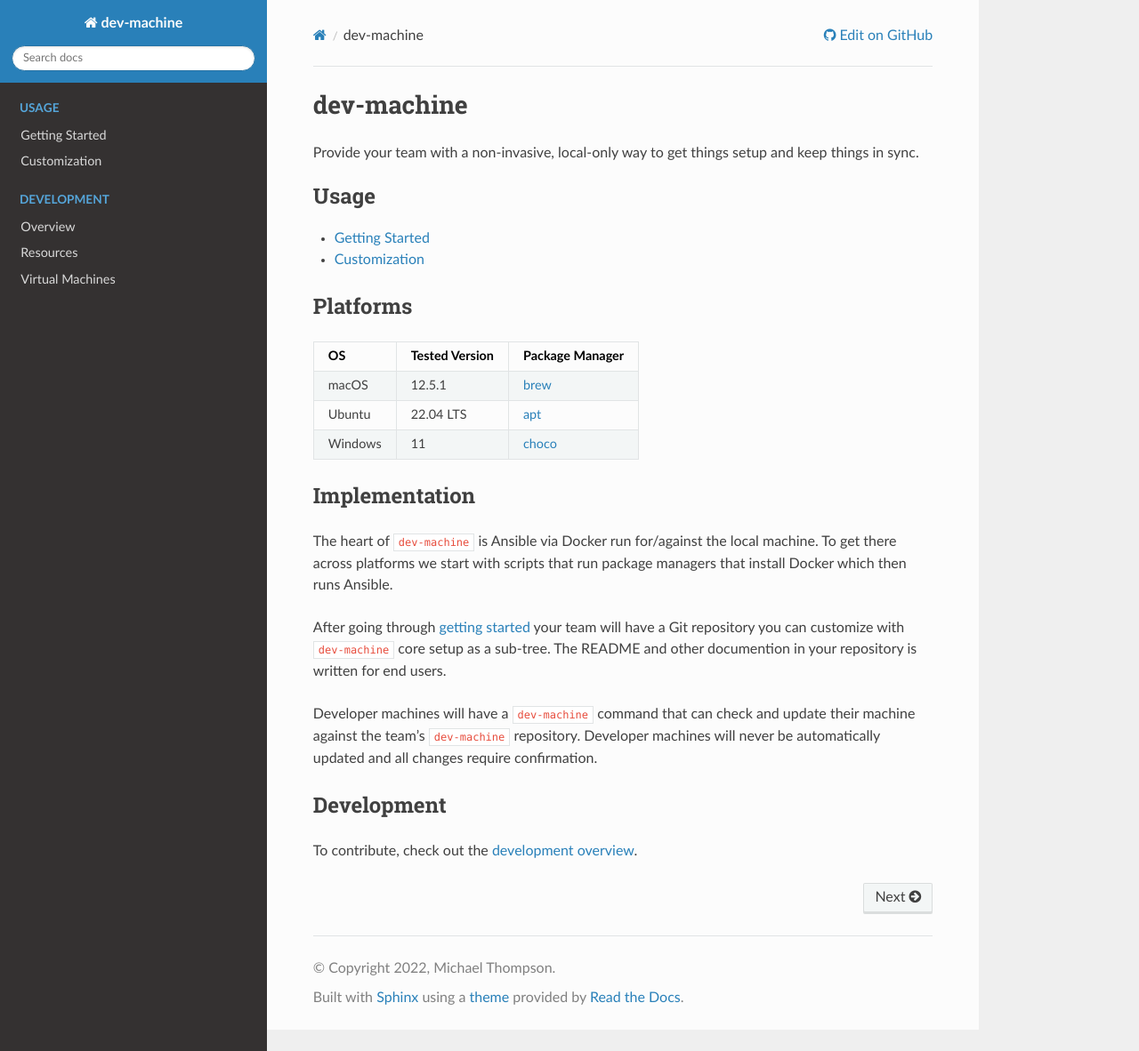
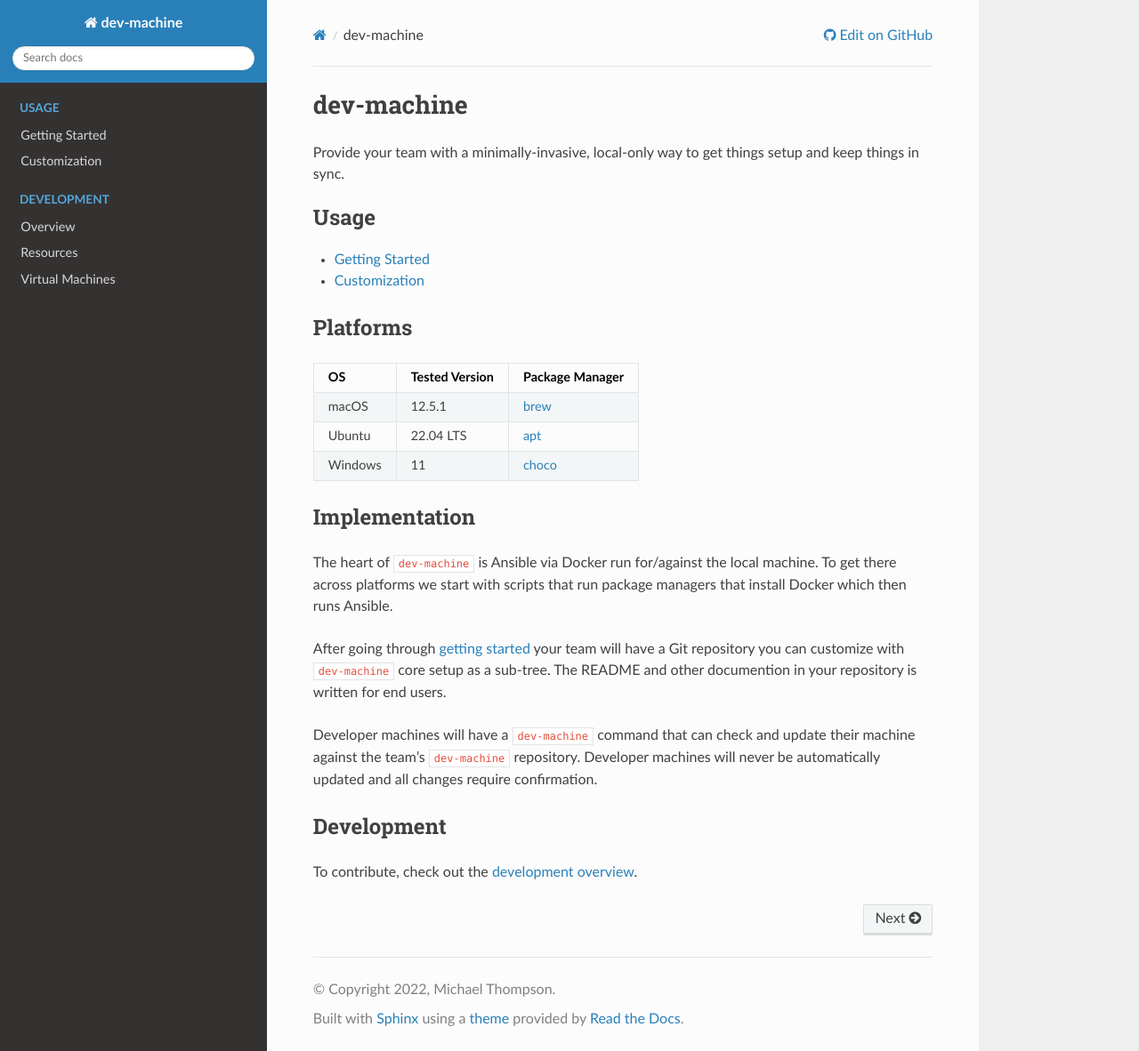
Before and after one commit to ActionScripted/dev-machine, a Sphinx documentation site: the page built from docs/source/index.md, in a window 1280 px wide and 1182 px high. Shown: the whole window at 89% size. Built offline with Sphinx 7.4.7 and the Read the Docs theme 2.0.0, drawn with Linux system fonts in a browser that asks for light colours.

Commit message:
language tweak

````diff
--- a/docs/source/index.md
+++ b/docs/source/index.md
@@ -1,6 +1,6 @@
 # dev-machine
 
-Provide your team with a non-invasive, local-only way to get things setup and keep things in sync.
+Provide your team with a minimally-invasive, local-only way to get things setup and keep things in sync.
 
 ```{toctree}
 ---
````
Also changed, not shown: README.md (+1 -1 lines).
